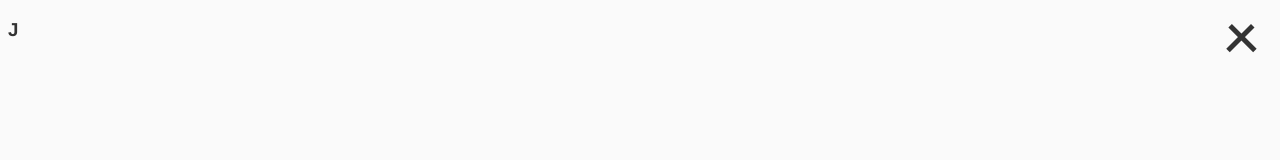
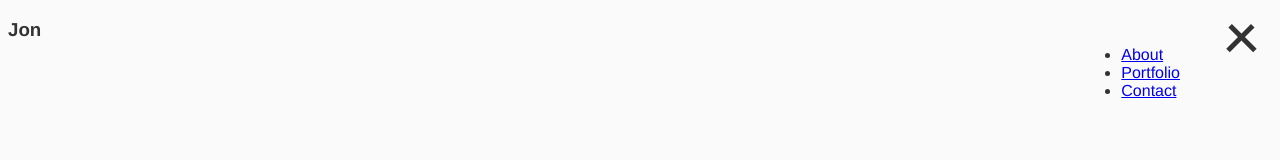
Before and after one commit to jmanock/site, a website: page app/index.html in a window 1280 px wide. Both pictures are taken after a click on the element 1242 px from the left and 38 px from the top of the page. Drawn offline with nearby package versions, Linux system fonts and the light colour scheme; files that its build step writes are made by us from their sources.

Commit message:
navbar working

```diff
--- a/app/index.html
+++ b/app/index.html
@@ -27,12 +27,19 @@
       <p class="browserupgrade">You are using an <strong>outdated</strong> browser. Please <a href="http://browsehappy.com/">upgrade your browser</a> to improve your experience.</p>
     <![endif]-->
 
-    <div class="container" onclick='myFunction(this)'>
+    <div class="container" onclick='hBar(this)'>
       <div class="bar1"></div>
       <div class="bar2"></div>
       <div class="bar3"></div>
+      <nav id='navigation'>
+        <ul>
+          <li><a href="#">About</a></li>
+          <li><a href="#">Portfolio</a></li>
+          <li><a href="#">Contact</a></li>
+        </ul>
+      </nav>
     </div>
-    <h3>J</h3>
+    <h3>Jon</h3>
     <!-- Google Analytics: change UA-XXXXX-X to be your site's ID. -->
     <script>
       (function(b,o,i,l,e,r){b.GoogleAnalyticsObject=l;b[l]||(b[l]=
--- a/app/scripts/main.js
+++ b/app/scripts/main.js
@@ -1,3 +1,10 @@
-function myFunction(x){
+function hBar(x){
   x.classList.toggle('change');
+  // var value = $('#navigation').css('right') === '100px' ? 0 : '100px';
+  // $('#navigation').toggle('show');
+  // $('#navigation').animate({
+  //   right:value
+  // });
+  $('#navigation').toggle('show');
+
 }
--- a/app/styles/main.css
+++ b/app/styles/main.css
@@ -51,3 +51,10 @@ body {
   -webkit-transform:rotate(45deg) translate(-8px, -8px);
   transform:rotate(45deg) translate(-8px, -8px);
 }
+#navigation{
+  position:fixed;
+  right:100px;
+  top:30px;
+  z-index:-1;
+  display:none;
+}
```
